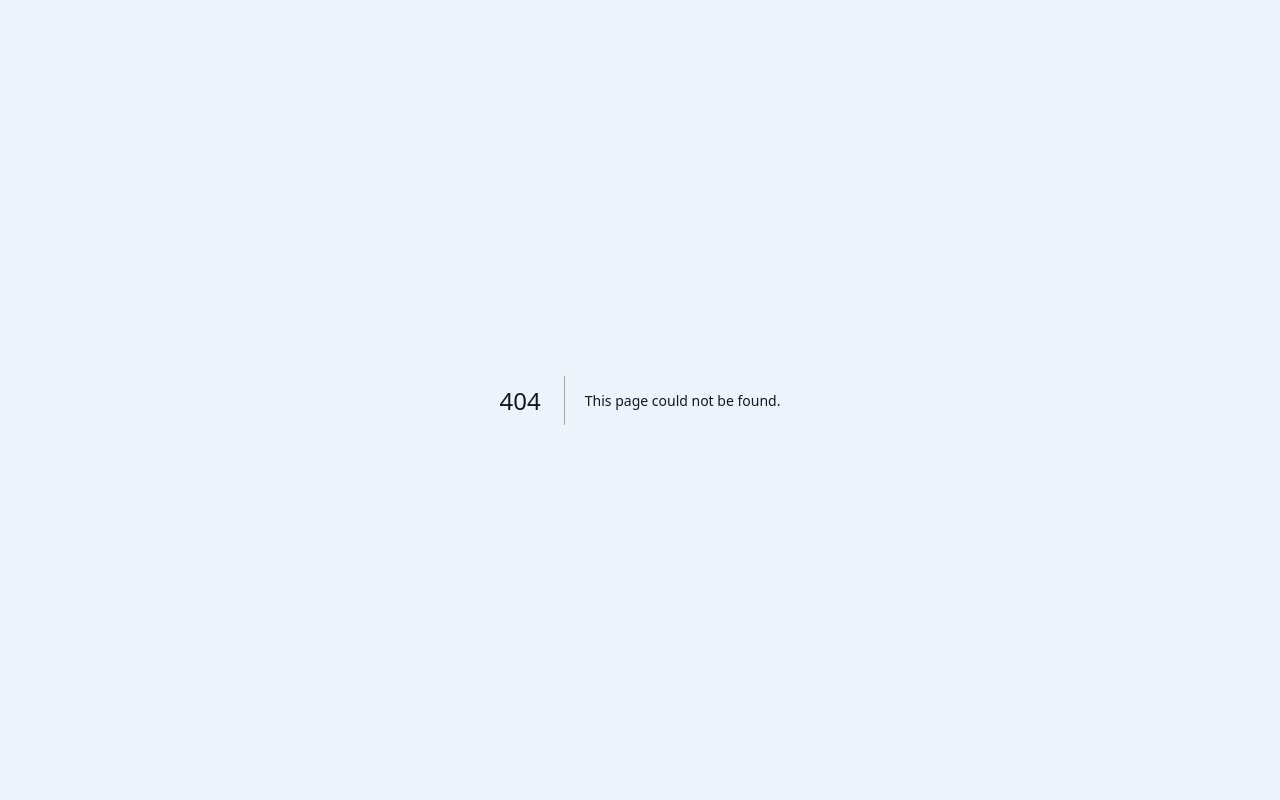
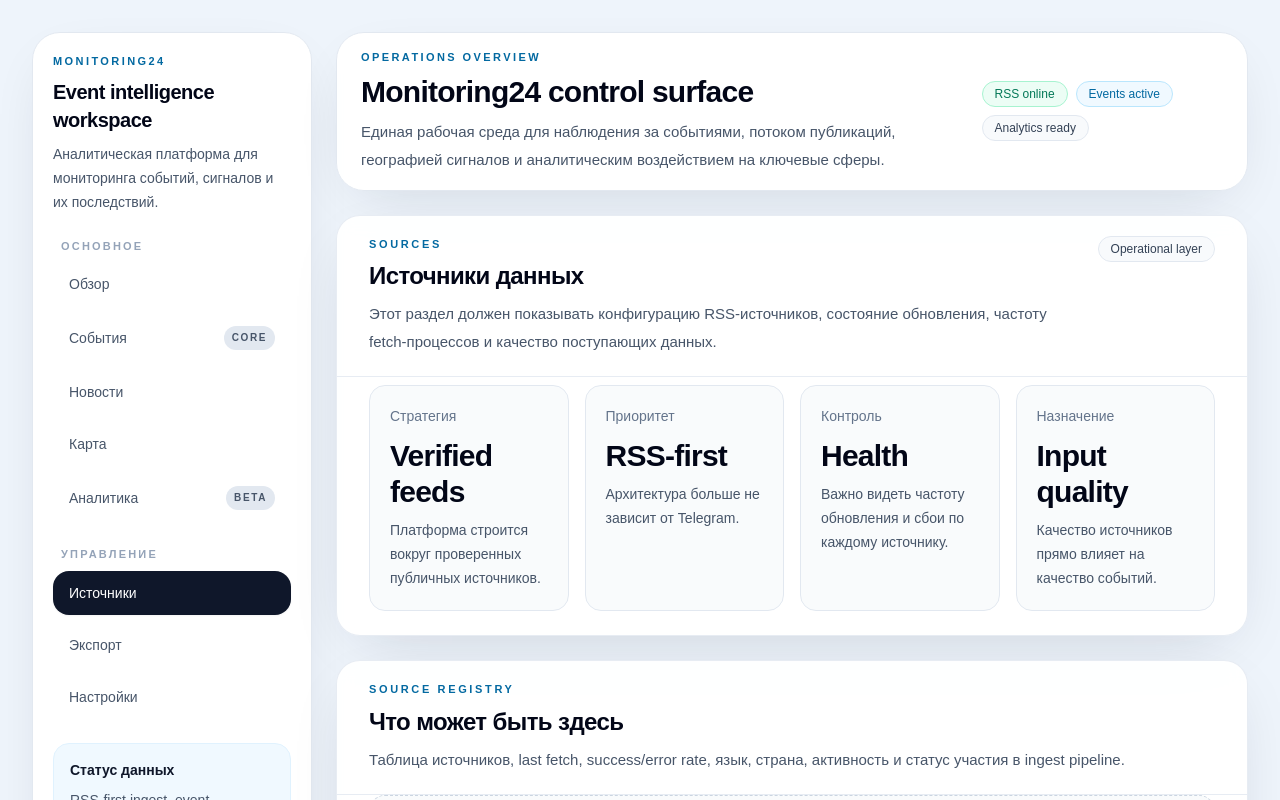
Before and after one commit to WolfRain007/monitoring24-app, a Next.js app: page /sources in a window 1280 px wide. Before the commit this address had no page. Shown: the top 800 px of the page. Built offline with nearby package versions, Linux system fonts and the light colour scheme; no server answers.

Commit message:
Create page.tsxыва

```diff
--- /dev/null
+++ b/app/sources/page.tsx
@@ -0,0 +1,60 @@
+import { AppShell } from "@/components/layout/app-shell";
+import { EmptyState } from "@/components/ui/empty-state";
+import { MetricCard } from "@/components/ui/metric-card";
+import { Panel } from "@/components/ui/panel";
+import { SectionHeader } from "@/components/ui/section-header";
+import { StatusBadge } from "@/components/ui/status-badge";
+
+export default function SourcesPage() {
+  return (
+    <AppShell>
+      <Panel className="overflow-hidden">
+        <SectionHeader
+          eyebrow="Sources"
+          title="Источники данных"
+          description="Этот раздел должен показывать конфигурацию RSS-источников, состояние обновления, частоту fetch-процессов и качество поступающих данных."
+          action={<StatusBadge label="Operational layer" tone="neutral" />}
+        />
+
+        <div className="grid gap-4 px-6 pb-6 pt-2 sm:px-8 lg:grid-cols-4">
+          <MetricCard
+            label="Стратегия"
+            value="Verified feeds"
+            hint="Платформа строится вокруг проверенных публичных источников."
+          />
+          <MetricCard
+            label="Приоритет"
+            value="RSS-first"
+            hint="Архитектура больше не зависит от Telegram."
+          />
+          <MetricCard
+            label="Контроль"
+            value="Health"
+            hint="Важно видеть частоту обновления и сбои по каждому источнику."
+          />
+          <MetricCard
+            label="Назначение"
+            value="Input quality"
+            hint="Качество источников прямо влияет на качество событий."
+          />
+        </div>
+      </Panel>
+
+      <Panel className="overflow-hidden">
+        <SectionHeader
+          eyebrow="Source registry"
+          title="Что может быть здесь"
+          description="Таблица источников, last fetch, success/error rate, язык, страна, активность и статус участия в ingest pipeline."
+        />
+
+        <div className="px-6 pb-6 sm:px-8">
+          <EmptyState
+            eyebrow="Registry backlog"
+            title="Реестр источников пока не подключён"
+            description="Следующим шагом можно вывести список feeds и диагностику ingest/fetch-процессов прямо в интерфейсе."
+          />
+        </div>
+      </Panel>
+    </AppShell>
+  );
+}
```
